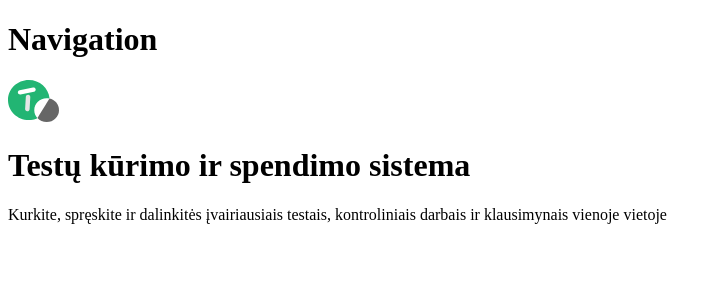
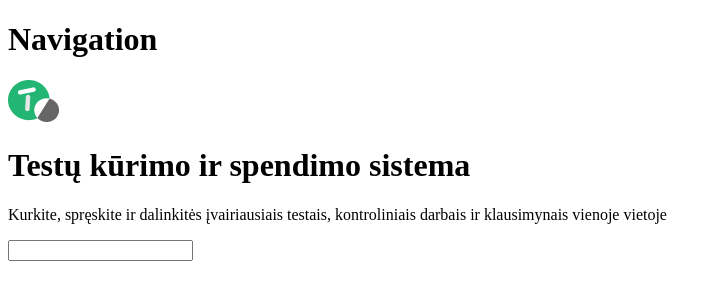
Before and after one commit to CypressG/test-exercise, a JavaScript app: page / in a window 1280 px wide. Shown: the top 300 px of the page, without its empty margins (0-721 px from the left). Built offline with nearby package versions, Linux system fonts and the light colour scheme.

Commit message:
input added in SearchBar.js

```diff
--- a/src/App.js
+++ b/src/App.js
@@ -1,7 +1,7 @@
 import ReactDOM from "react-dom";
 import SearchBar from "./components/SearchBar";
 import Navigation from "./components/Navigation";
-import logo from "./images/logo.svg";
+import logo from "./images/logo.png"
 
 const App = () => {
   return (
--- a/src/components/SearchBar.js
+++ b/src/components/SearchBar.js
@@ -3,6 +3,7 @@ const searchBar = (props) => {
     <div className="searchbar-container">
       <h1>{props.title}</h1>
       <p>{props.description}</p>
+      <input>{props.bar}</input>
     </div>
   );
 };
```
